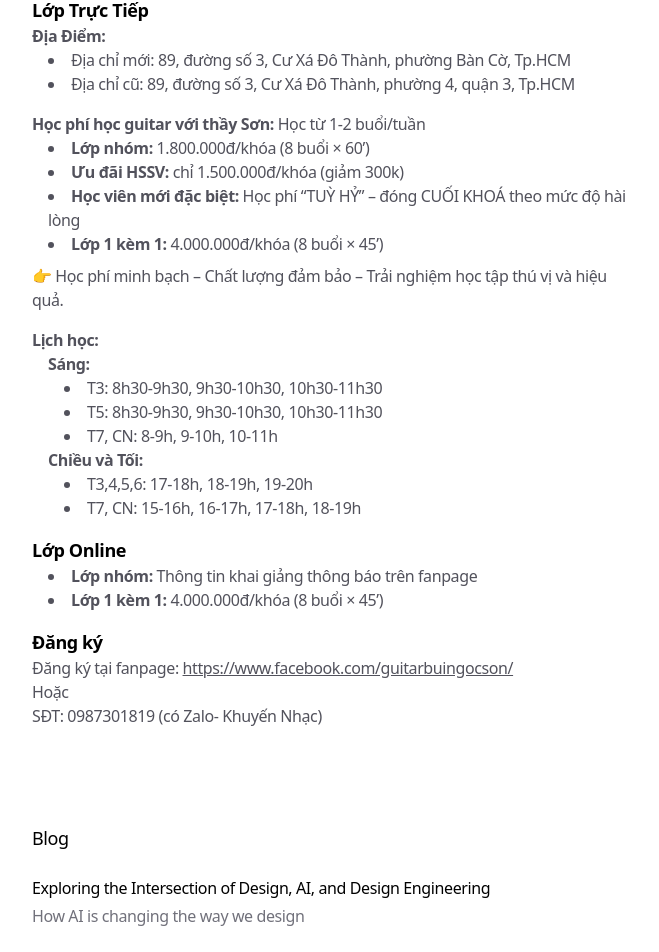
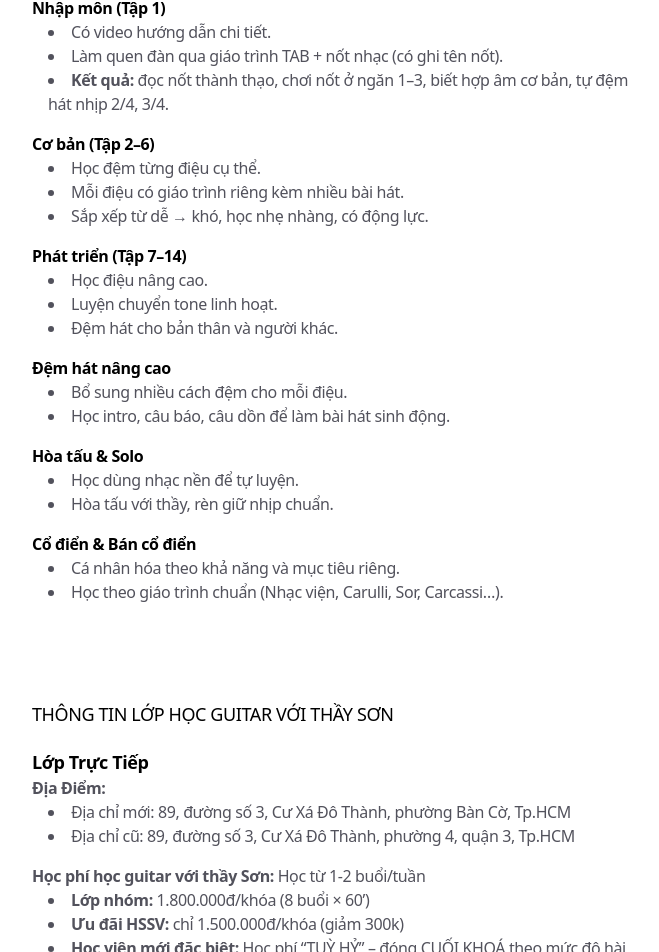
Before and after one commit to lethihienthuong-commits/guitarbuingocson, a Next.js app: page / in a window 1280 px wide. Shown: the part 1469-2421 px from the top of the page, without its empty margins (304-963 px from the left). Built offline with nearby package versions, Linux system fonts and the light colour scheme.

Commit message:
Lộ trình

```diff
--- a/app/page.tsx
+++ b/app/page.tsx
@@ -164,6 +164,60 @@ export default function Personal() {
         variants={VARIANTS_SECTION}
         transition={TRANSITION_SECTION}
       >
+        <h3 className="mb-5 text-lg font-medium">LỘ TRÌNH HỌC GUITAR CƠ BẢN – 6 GIAI ĐOẠN</h3>
+        <div className="text-zinc-600 dark:text-zinc-400 space-y-4">
+          <div>
+            <h4 className="font-bold text-black dark:text-white">Nhập môn (Tập 1)</h4>
+            <ul className="list-disc list-inside pl-4">
+              <li>Có video hướng dẫn chi tiết.</li>
+              <li>Làm quen đàn qua giáo trình TAB + nốt nhạc (có ghi tên nốt).</li>
+              <li><strong>Kết quả:</strong> đọc nốt thành thạo, chơi nốt ở ngăn 1–3, biết hợp âm cơ bản, tự đệm hát nhịp 2/4, 3/4.</li>
+            </ul>
+          </div>
+          <div>
+            <h4 className="font-bold text-black dark:text-white">Cơ bản (Tập 2–6)</h4>
+            <ul className="list-disc list-inside pl-4">
+              <li>Học đệm từng điệu cụ thể.</li>
+              <li>Mỗi điệu có giáo trình riêng kèm nhiều bài hát.</li>
+              <li>Sắp xếp từ dễ → khó, học nhẹ nhàng, có động lực.</li>
+            </ul>
+          </div>
+          <div>
+            <h4 className="font-bold text-black dark:text-white">Phát triển (Tập 7–14)</h4>
+            <ul className="list-disc list-inside pl-4">
+              <li>Học điệu nâng cao.</li>
+              <li>Luyện chuyển tone linh hoạt.</li>
+              <li>Đệm hát cho bản thân và người khác.</li>
+            </ul>
+          </div>
+          <div>
+            <h4 className="font-bold text-black dark:text-white">Đệm hát nâng cao</h4>
+            <ul className="list-disc list-inside pl-4">
+              <li>Bổ sung nhiều cách đệm cho mỗi điệu.</li>
+              <li>Học intro, câu báo, câu dồn để làm bài hát sinh động.</li>
+            </ul>
+          </div>
+          <div>
+            <h4 className="font-bold text-black dark:text-white">Hòa tấu & Solo</h4>
+            <ul className="list-disc list-inside pl-4">
+              <li>Học dùng nhạc nền để tự luyện.</li>
+              <li>Hòa tấu với thầy, rèn giữ nhịp chuẩn.</li>
+            </ul>
+          </div>
+          <div>
+            <h4 className="font-bold text-black dark:text-white">Cổ điển & Bán cổ điển</h4>
+            <ul className="list-disc list-inside pl-4">
+              <li>Cá nhân hóa theo khả năng và mục tiêu riêng.</li>
+              <li>Học theo giáo trình chuẩn (Nhạc viện, Carulli, Sor, Carcassi…).</li>
+            </ul>
+          </div>
+        </div>
+      </motion.section>
+
+      <motion.section
+        variants={VARIANTS_SECTION}
+        transition={TRANSITION_SECTION}
+      >
         <h3 className="mb-5 text-lg font-medium">THÔNG TIN LỚP HỌC GUITAR VỚI THẦY SƠN</h3>
         <div className="text-zinc-600 dark:text-zinc-400 space-y-4">
 
@@ -228,42 +282,6 @@ export default function Personal() {
         variants={VARIANTS_SECTION}
         transition={TRANSITION_SECTION}
       >
-        <h3 className="mb-3 text-lg font-medium">Blog</h3>
-        <div className="flex flex-col space-y-0">
-          <AnimatedBackground
-            enableHover
-            className="h-full w-full rounded-lg bg-zinc-100 dark:bg-zinc-900/80"
-            transition={{
-              type: 'spring',
-              bounce: 0,
-              duration: 0.2,
-            }}
-          >
-            {BLOG_POSTS.map((post) => (
-              <Link
-                key={post.uid}
-                className="-mx-3 rounded-xl px-3 py-3"
-                href={post.link}
-                data-id={post.uid}
-              >
-                <div className="flex flex-col space-y-1">
-                  <h4 className="font-normal dark:text-zinc-100">
-                    {post.title}
-                  </h4>
-                  <p className="text-zinc-500 dark:text-zinc-400">
-                    {post.description}
-                  </p>
-                </div>
-              </Link>
-            ))}
-          </AnimatedBackground>
-        </div>
-      </motion.section>
-
-      <motion.section
-        variants={VARIANTS_SECTION}
-        transition={TRANSITION_SECTION}
-      >
         <h3 className="mb-5 text-lg font-medium">Connect</h3>
         <p className="mb-5 text-zinc-600 dark:text-zinc-400">
           Feel free to contact me at{' '}
```
